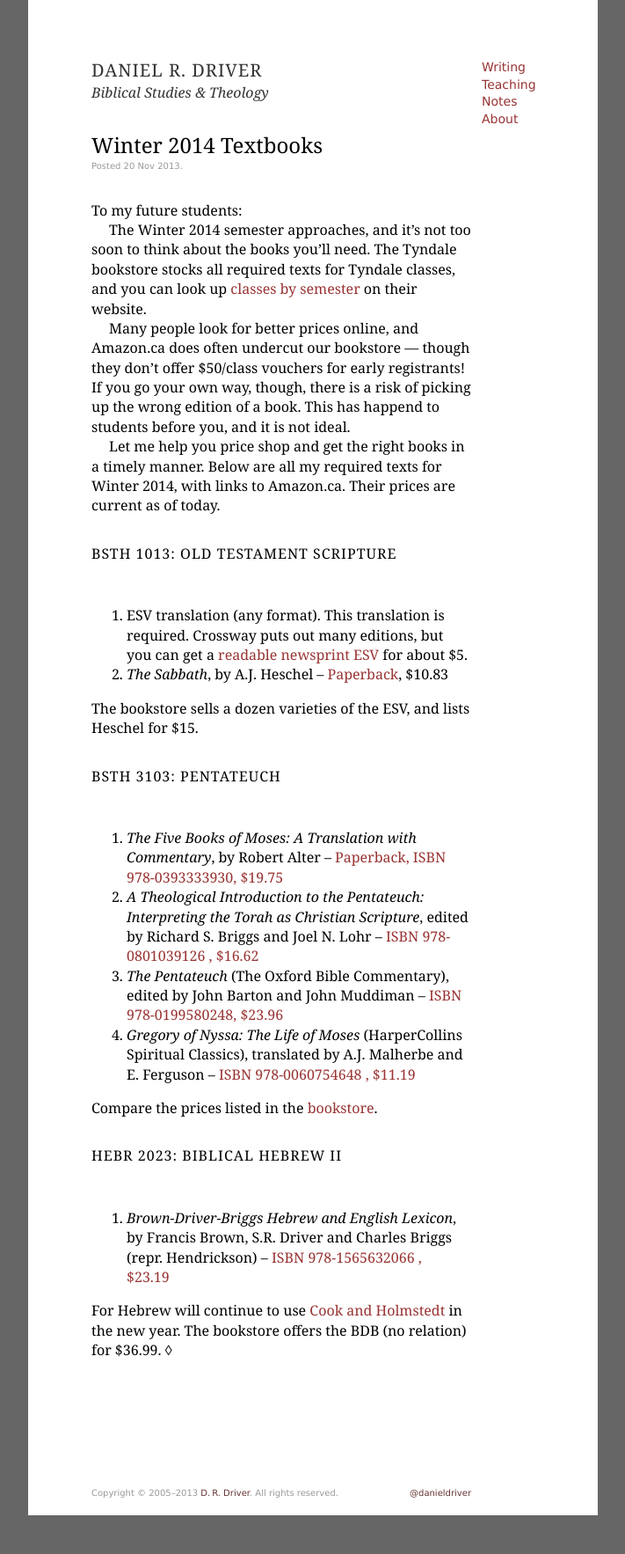
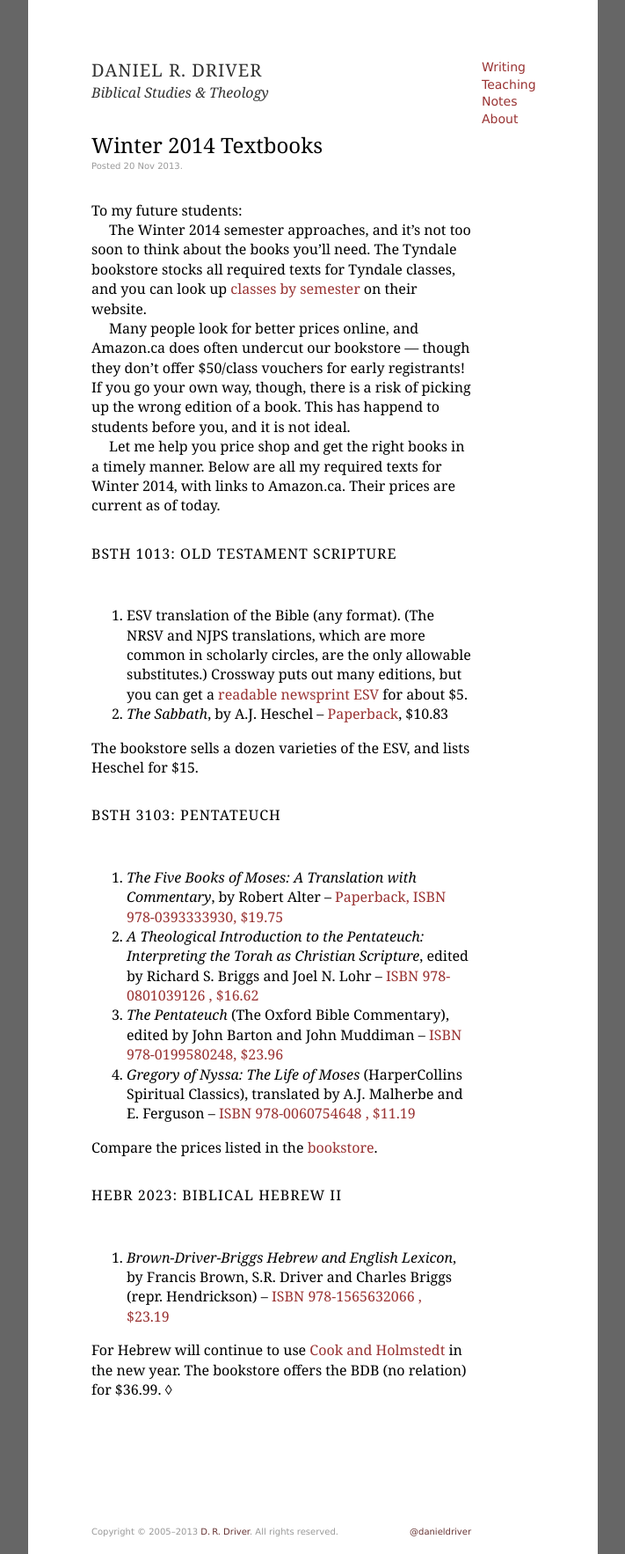
Before and after one commit to danieldriver/danieldriver.github.io, a Jekyll site: the page built from _posts/2013-11-20-textbooks.md, in a window 1280 px wide. Shown: the whole page at 88% size, without its empty margins (284-995 px from the left). Built offline with Jekyll 4.4.1, drawn with Linux system fonts in a browser that asks for light colours; nearby versions of some CDN libraries; before the commit the page ends 1722 px from its top, so only the background shows below that.

Commit message:
allow NRSV and NJPS translations in Winter texts

```diff
--- a/_posts/2013-11-20-textbooks.md
+++ b/_posts/2013-11-20-textbooks.md
@@ -23,7 +23,7 @@ Amazon.ca. Their prices are current as of today.
 
 ## BSTH 1013: Old Testament Scripture
 
-1. ESV translation (any format). This translation is required. Crossway puts out many editions, but you can get a [readable newsprint ESV][2] for about $5.
+1. ESV translation of the Bible (any format). (The NRSV and NJPS translations, which are more common in scholarly circles, are the only allowable substitutes.) Crossway puts out many editions, but you can get a [readable newsprint ESV][2] for about $5.
 
 2. *The Sabbath*, by A.J. Heschel -- [Paperback][3], $10.83
 
```
